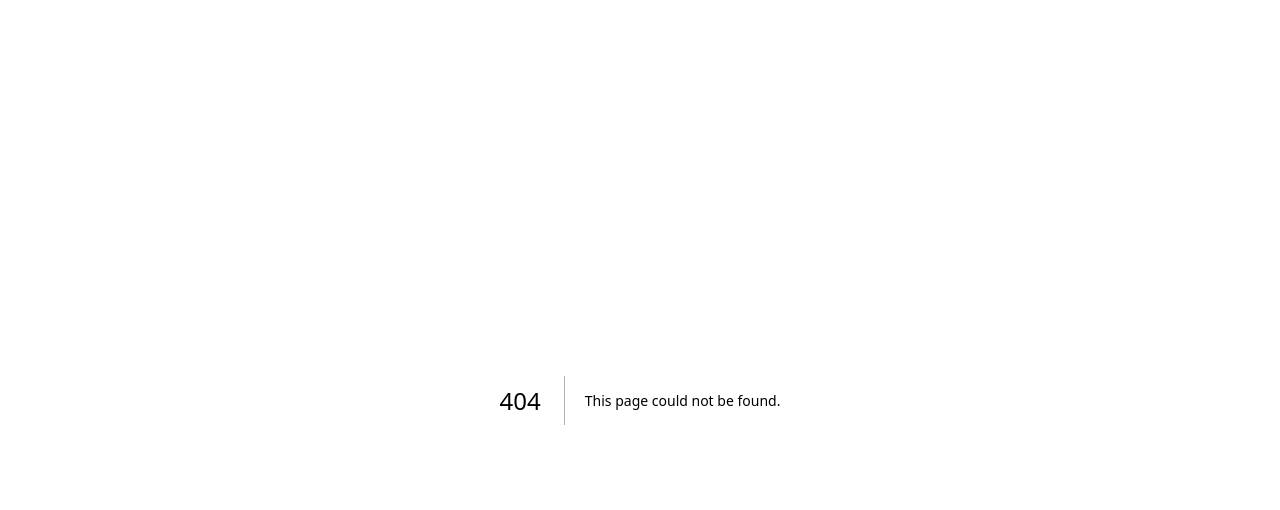
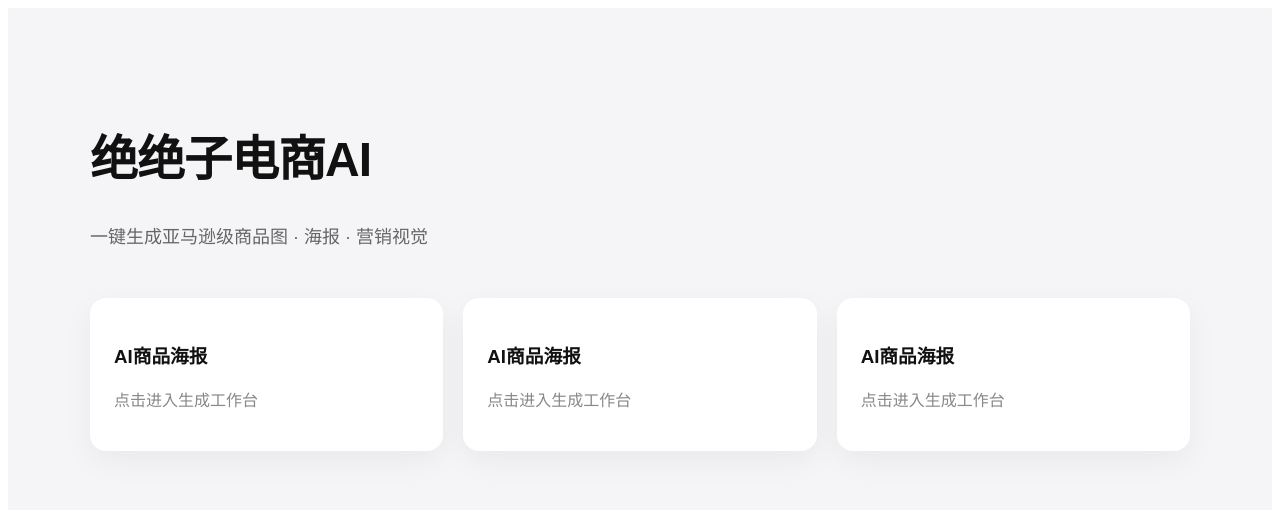
Before and after one commit to FulingLankou/juejuezi-ai, a Next.js app: page / in a window 1280 px wide. Before the commit this address had no page. Shown: the top 510 px of the page. Built offline with nearby package versions, Linux system fonts and the light colour scheme.

Commit message:
Create index.js

```diff
--- /dev/null
+++ b/pages/index.js
@@ -0,0 +1,67 @@
+export default function Home() {
+  return (
+    <div style={{
+      background: "#f5f5f7",
+      minHeight: "100vh",
+      fontFamily: "Arial",
+      color: "#111"
+    }}>
+
+      <div style={{
+        maxWidth: 1100,
+        margin: "0 auto",
+        padding: "80px 20px"
+      }}>
+
+        <h1 style={{
+          fontSize: 48,
+          fontWeight: 700,
+          letterSpacing: -1
+        }}>
+          绝绝子电商AI
+        </h1>
+
+        <p style={{
+          fontSize: 18,
+          color: "#666",
+          marginTop: 12
+        }}>
+          一键生成亚马逊级商品图 · 海报 · 营销视觉
+        </p>
+
+        <div style={{
+          marginTop: 50,
+          display: "grid",
+          gridTemplateColumns: "repeat(3, 1fr)",
+          gap: 20
+        }}>
+
+          {[
+            "AI商品海报",
+            "AI换背景",
+            "AI商品图增强"
+          ].map((item, i) => (
+            <div
+  onClick={() => window.location.href = "/studio"}
+  style={{
+    background: "white",
+    borderRadius: 16,
+    padding: 24,
+    cursor: "pointer",
+    boxShadow: "0 10px 30px rgba(0,0,0,0.05)"
+  }}
+>
+  <h3>AI商品海报</h3>
+  <p style={{color:"#888", marginTop:8}}>
+    点击进入生成工作台
+  </p>
+</div>
+          ))}
+
+        </div>
+
+      </div>
+
+    </div>
+  );
+}
```
